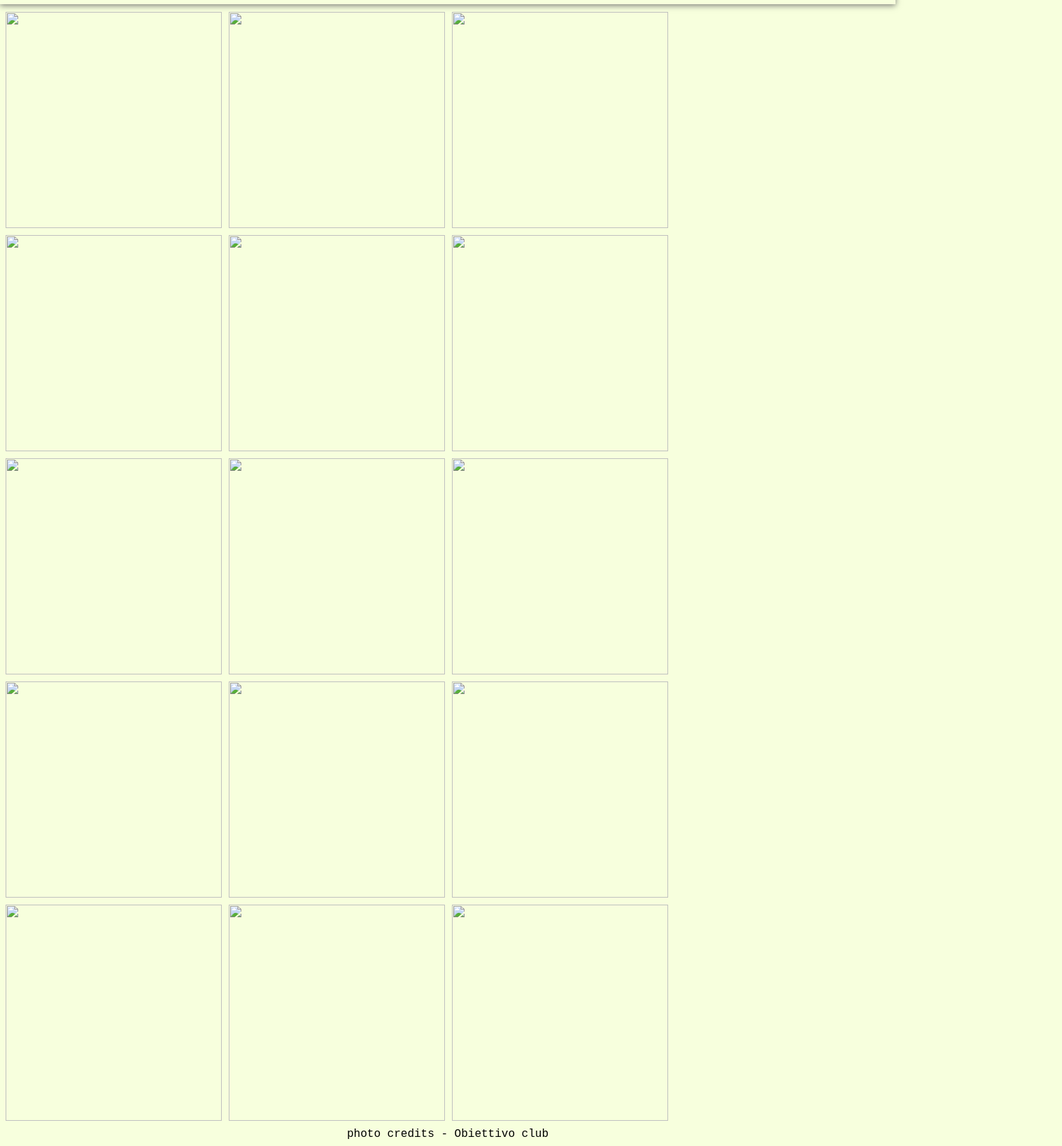
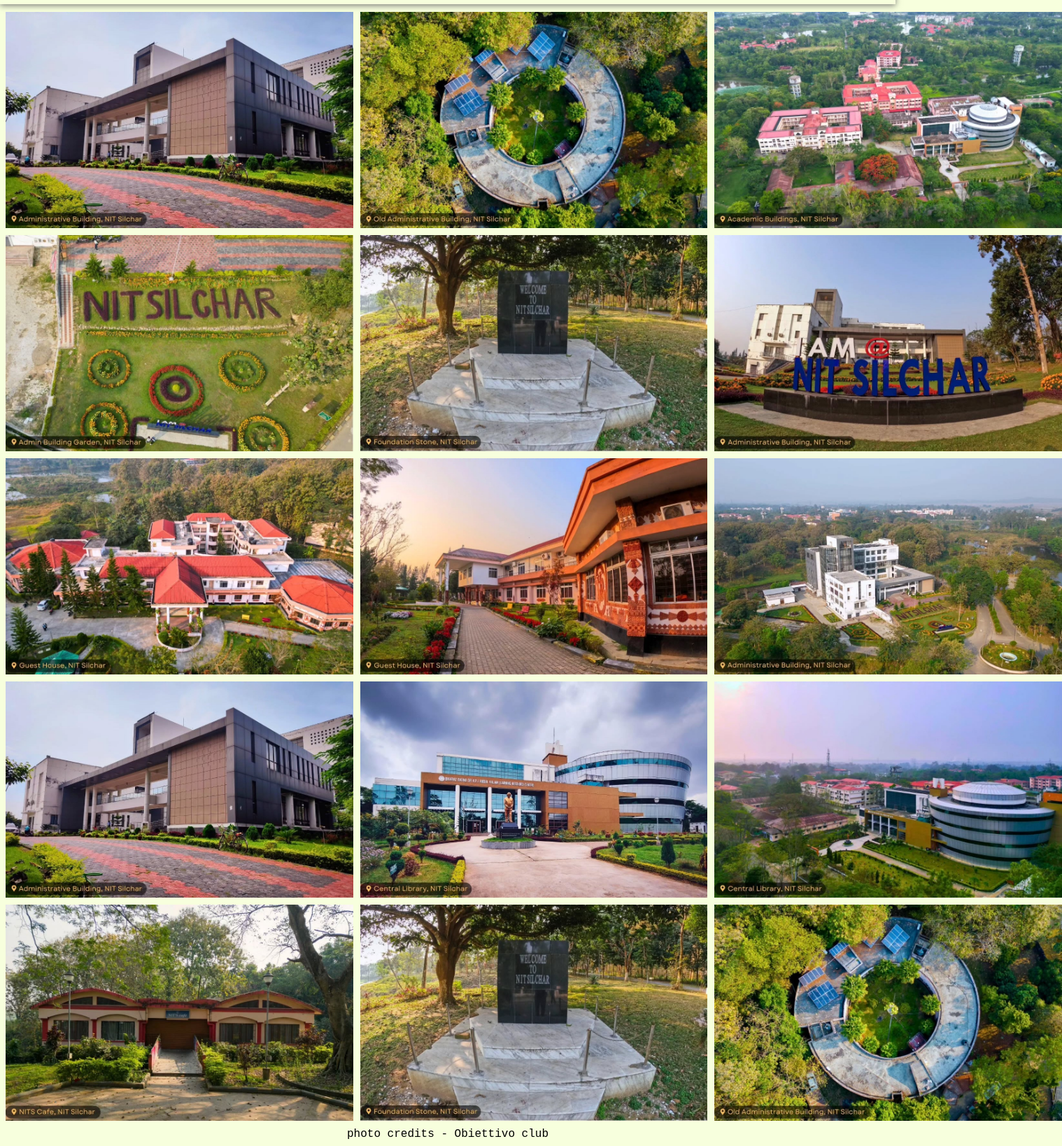
Before and after one commit to manishoraon9/GDGC_task, a plain HTML site: page campus.html in a window 1280 px wide. Shown: the part 54-1692 px from the top of the page at 70% size, 1518 px wide, since content can reach past the window. Drawn offline with Linux system fonts and the light colour scheme.

Commit message:
updated file paths inside code of  all html files

```diff
--- a/campus.html
+++ b/campus.html
@@ -24,32 +24,32 @@
         <div class="images">
 
             <div class="row1">
-                <img src="9.jpg" >
-                <img src="14.jpg" >
-                <img src="2.jpg" >
+                <img src="campusimage/9.jpg" >
+                <img src="campusimage/14.jpg" >
+                <img src="campusimage/2.jpg" >
             </div>
             <div class="row2">
-                <img src="3.jpg" >
-                <img src="13.jpg" >
-                <img src="5.jpg" >
+                <img src="campusimage/3.jpg" >
+                <img src="campusimage/13.jpg" >
+                <img src="campusimage/5.jpg" >
             </div>
 
             <div class="row3">
-                <img src="6.jpg" >
-                <img src="7.jpg" >
-                <img src="8.jpg" >
+                <img src="campusimage/6.jpg" >
+                <img src="campusimage/7.jpg" >
+                <img src="campusimage/8.jpg" >
             </div>
 
             <div class="row4">
-                <img src="9.jpg" >
-                <img src="10.jpg" >
-                <img src="11.jpg" >
+                <img src="campusimage/9.jpg" >
+                <img src="campusimage/10.jpg" >
+                <img src="campusimage/11.jpg" >
             </div>
 
             <div class="row5">
-                <img src="12.jpg" >
-                <img src="13.jpg" >
-                <img src="14.jpg" >
+                <img src="campusimage/12.jpg" >
+                <img src="campusimage/13.jpg" >
+                <img src="campusimage/14.jpg" >
             </div>
 
         </div>
```
Also changed, not shown: events.html (+15 -15 lines), index.html (+2 -2 lines).
